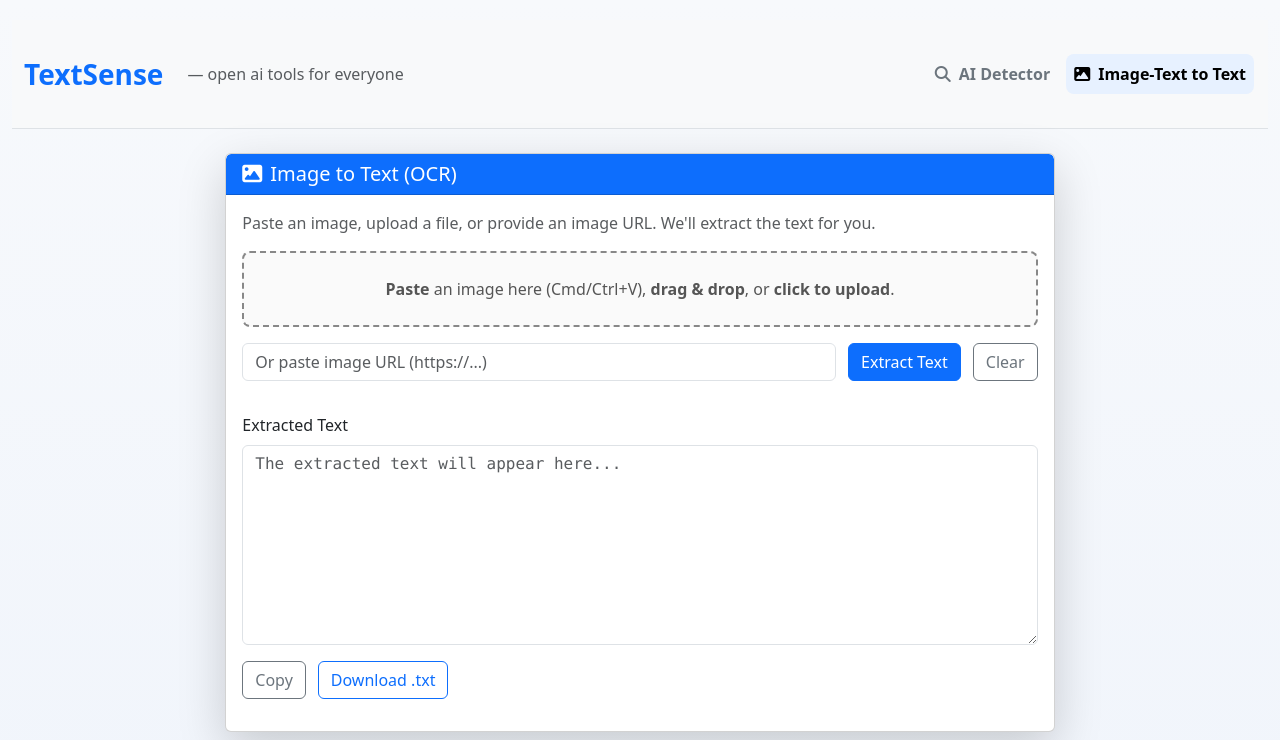
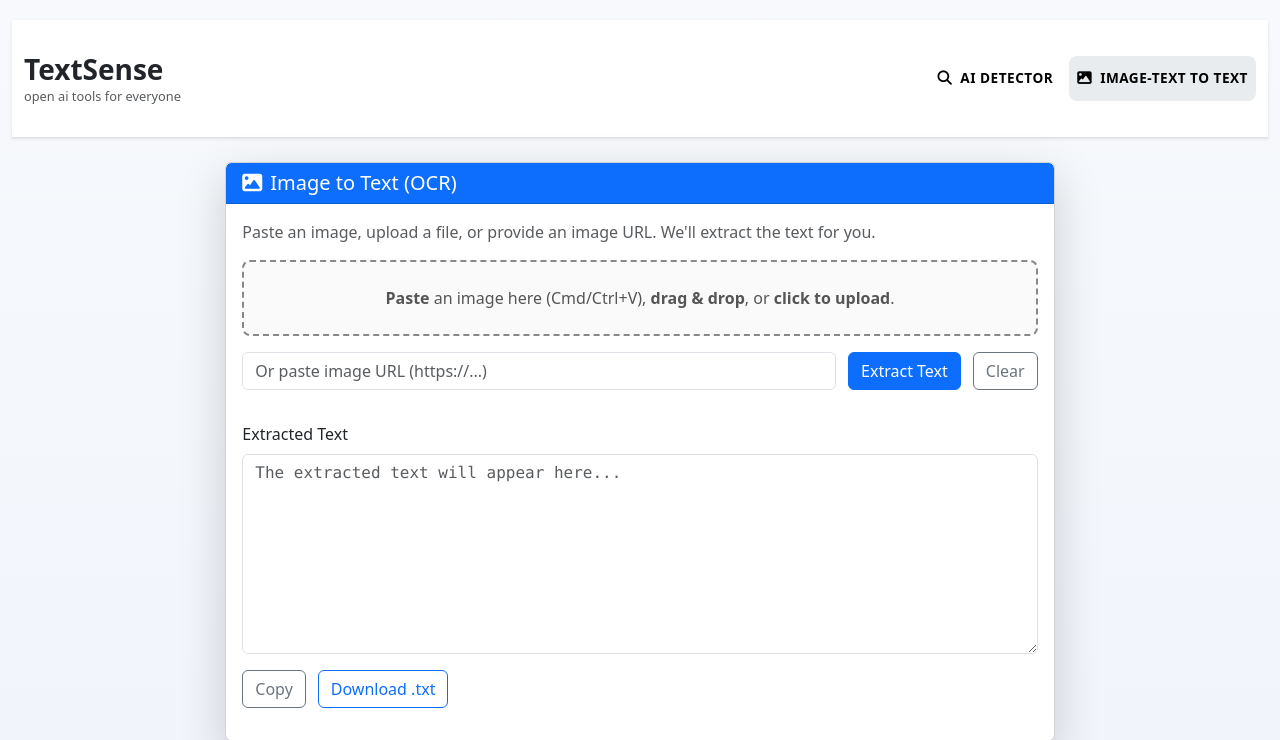
Before and after one commit to mlopez6132/textsense, a Flask app: template templates/ocr.html in a window 1280 px wide. Shown: the top 740 px of the page. Run offline with Flask 3, Linux system fonts and the light colour scheme; the template is opened without the code that fills it, so the values that code supplies are empty.

Commit message:
Redesign header with TextSense logo and tagline below, consistent across all pages

```diff
--- a/static/css/style.css
+++ b/static/css/style.css
@@ -15,37 +15,63 @@ body {
 /* Navbar improvements */
 .navbar {
     padding: 1rem 0;
+    background: #ffffff !important;
+    box-shadow: 0 1px 3px rgba(0, 0, 0, 0.1);
 }
 
 .navbar-brand {
-    margin-right: 0.5rem;
+    margin-right: 0;
+    padding: 0;
 }
 
-.navbar-text {
-    margin-right: 0;
+.brand-logo-text {
+    color: #000000 !important;
+    font-size: 1.75rem !important;
+    line-height: 1.2;
+    margin-bottom: 0.125rem;
+}
+
+.brand-tagline {
+    color: #6c757d !important;
+    font-size: 0.8rem !important;
+    font-weight: 400;
+    line-height: 1.2;
+    margin: 0;
 }
 
 .navbar-nav {
     margin-left: auto !important;
-    gap: 0.25rem;
+    gap: 0.5rem;
+    align-items: center;
 }
 
 .navbar-nav .nav-link {
-    padding: 0.5rem 1rem;
+    padding: 0.75rem 1.25rem;
     border-radius: 0.5rem;
     transition: all 0.2s ease;
-    margin: 0 0.125rem;
+    margin: 0;
+    color: #000000 !important;
+    font-weight: 600;
+    text-transform: uppercase;
+    letter-spacing: 0.5px;
+    font-size: 0.85rem;
 }
 
 .navbar-nav .nav-link:hover {
-    background-color: rgba(13, 110, 253, 0.1);
+    background-color: #f8f9fa;
+    color: #000000 !important;
     transform: translateY(-1px);
 }
 
 .navbar-nav .nav-link.active {
-    background-color: #e7f1ff;
-    color: #0d6efd;
-    font-weight: 600;
+    background-color: #e9ecef;
+    color: #000000 !important;
+    font-weight: 700;
+}
+
+.navbar-nav .nav-link i {
+    margin-right: 0.5rem;
+    font-size: 0.9rem;
 }
 
 /* Header styling */
@@ -346,6 +372,23 @@ textarea.form-control {
         padding: 10px;
     }
 
+    .navbar {
+        padding: 0.75rem 0;
+    }
+
+    .brand-logo-text {
+        font-size: 1.5rem !important;
+    }
+
+    .brand-tagline {
+        font-size: 0.75rem !important;
+    }
+
+    .navbar-nav .nav-link {
+        padding: 0.5rem 1rem;
+        font-size: 0.8rem;
+    }
+
     header h1 {
         font-size: 2rem;
     }
--- a/templates/ocr.html
+++ b/templates/ocr.html
@@ -31,17 +31,19 @@
 <body>
   <div class="container-fluid">
     <!-- Header / Navbar -->
-    <nav class="navbar navbar-expand-lg bg-light border-bottom mb-4">
+    <nav class="navbar navbar-expand-lg bg-white border-bottom mb-4">
       <div class="container-fluid">
-        <a class="navbar-brand fw-bold text-primary fs-3" href="/">TextSense</a>
-        <span class="navbar-text text-muted ms-2">— open ai tools for everyone</span>
+        <div class="navbar-brand d-flex flex-column align-items-start">
+          <a href="/" class="brand-logo-text fw-bold text-dark fs-3 text-decoration-none">TextSense</a>
+          <span class="brand-tagline text-muted small">open ai tools for everyone</span>
+        </div>
         <div class="navbar-nav ms-auto">
           <a href="/" class="nav-link fw-bold">
             <i class="fas fa-search me-2"></i>AI Detector
           </a>
           <a href="/ocr" class="nav-link fw-bold active">
             <i class="fas fa-image me-2"></i>Image-Text to Text
-          </a>
+            </a>
         </div>
       </div>
     </nav>
```
Also changed, not shown: templates/index.html (+5 -3 lines).
